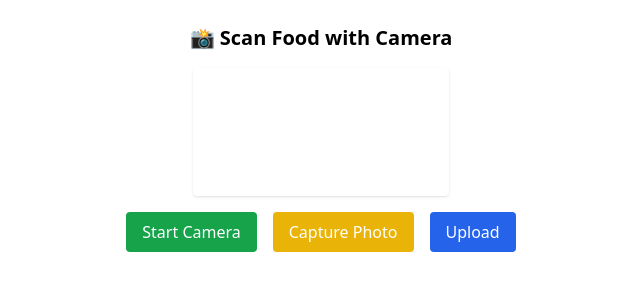
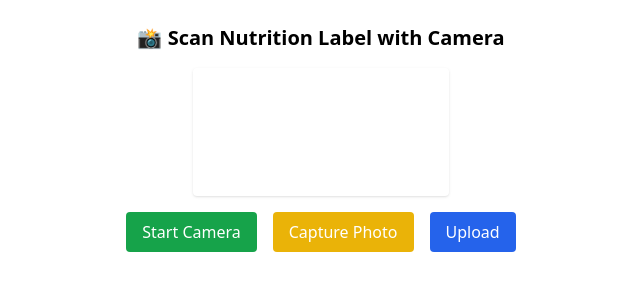
Before and after one commit to SahebChandok/calorie-scanner-ai, a React (Create React App) app in the folder frontend/: page / in a window 1280 px wide. Shown: the top 300 px of the page, without its empty margins (319-959 px from the left). Built offline with nearby package versions, Linux system fonts and the light colour scheme.

Commit message:
Minor Fix

```diff
--- a/frontend/src/App.js
+++ b/frontend/src/App.js
@@ -70,7 +70,7 @@ function CameraUpload() {
 
   return (
     <div className="flex flex-col items-center gap-4 p-6">
-      <h1 className="text-xl font-bold">📸 Scan Food with Camera</h1>
+      <h1 className="text-xl font-bold">📸 Scan Nutrition Label with Camera</h1>
 
       <video
         ref={videoRef}
```
